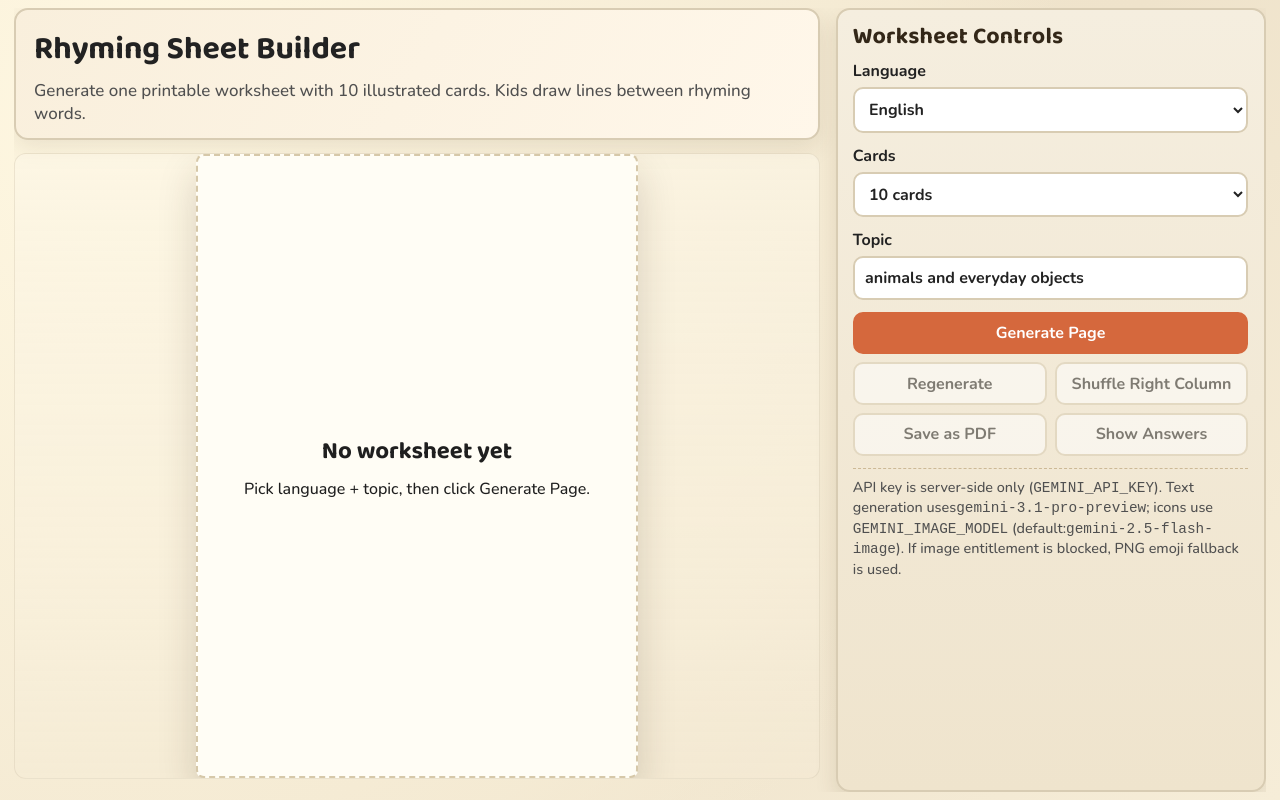
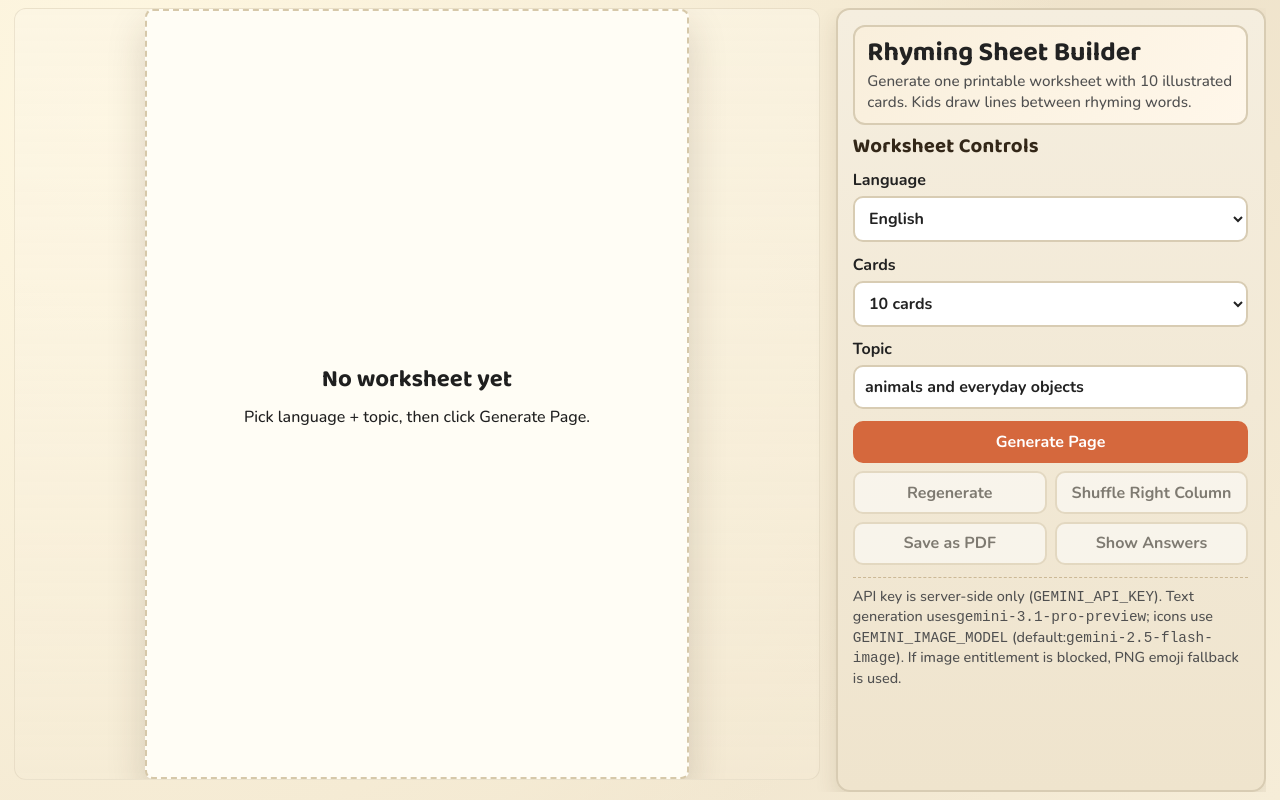
Before and after one commit to mgalavai/rhymes, a React (Vite) app: page / in a window 1280 px wide. Built offline with nearby package versions, Linux system fonts and the light colour scheme.

Commit message:
Move header into sidebar and center worksheet stage

```diff
--- a/src/App.css
+++ b/src/App.css
@@ -26,31 +26,8 @@
   min-width: 0;
   min-height: 0;
   display: grid;
-  grid-template-rows: auto 1fr auto;
-  gap: 0.8rem;
-}
-
-.hero {
-  padding: 0.9rem 1.1rem 0.85rem;
-  border: 2px solid var(--line);
-  border-radius: 14px;
-  background:
-    linear-gradient(120deg, #f9efdc, #fff7ea),
-    repeating-linear-gradient(45deg, rgb(217 204 179 / 16%), rgb(217 204 179 / 16%) 10px, transparent 10px, transparent 20px);
-  box-shadow: 0 8px 24px rgb(72 49 17 / 10%);
-}
-
-.hero h1 {
-  margin: 0;
-  font-family: 'Baloo 2', cursive;
-  font-size: clamp(1.6rem, 2.5vw, 2.4rem);
-  color: var(--ink);
-}
-
-.hero p {
-  margin: 0.2rem 0 0;
-  color: var(--ink-soft);
-  font-size: clamp(0.96rem, 1.35vw, 1.06rem);
+  grid-template-rows: 1fr auto;
+  gap: 0.75rem;
 }
 
 .control-panel {
@@ -69,6 +46,32 @@
   box-shadow: 0 10px 22px rgb(72 49 17 / 12%);
 }
 
+.panel-hero {
+  padding: 0.74rem 0.78rem 0.7rem;
+  border: 2px solid var(--line);
+  border-radius: 12px;
+  background:
+    linear-gradient(120deg, #f9efdc, #fff7ea),
+    repeating-linear-gradient(45deg, rgb(217 204 179 / 16%), rgb(217 204 179 / 16%) 10px, transparent 10px, transparent 20px);
+}
+
+.panel-hero h1 {
+  margin: 0;
+  font-family: 'Baloo 2', cursive;
+  font-size: clamp(1.3rem, 2.1vw, 1.85rem);
+  line-height: 1.02;
+  color: var(--ink);
+  text-align: left;
+}
+
+.panel-hero p {
+  margin: 0.3rem 0 0;
+  color: var(--ink-soft);
+  font-size: 0.95rem;
+  line-height: 1.34;
+  text-align: left;
+}
+
 .control-panel label {
   font-weight: 700;
   color: var(--ink);
@@ -79,7 +82,7 @@
 .panel-title {
   margin: 0;
   font-family: 'Baloo 2', cursive;
-  font-size: 1.45rem;
+  font-size: 1.28rem;
   line-height: 1;
   letter-spacing: 0.01em;
   color: #332718;
@@ -309,7 +312,7 @@
 
   .workspace {
     order: 2;
-    grid-template-rows: auto auto auto;
+    grid-template-rows: auto auto;
   }
 
   .control-panel {
--- a/src/App.tsx
+++ b/src/App.tsx
@@ -278,14 +278,6 @@ function App() {
   return (
     <div className="app-shell">
       <main className="workspace">
-        <header className="hero no-print">
-          <h1>Rhyming Sheet Builder</h1>
-          <p>
-            Generate one printable worksheet with {pairCount * 2} illustrated cards. Kids draw
-            lines between rhyming words.
-          </p>
-        </header>
-
         <section className="sheet-frame" aria-live="polite">
           {worksheet && cards ? (
             <article className="worksheet-page">
@@ -352,6 +344,14 @@ function App() {
       </main>
 
       <aside className="control-panel no-print">
+        <header className="panel-hero">
+          <h1>Rhyming Sheet Builder</h1>
+          <p>
+            Generate one printable worksheet with {pairCount * 2} illustrated cards. Kids draw
+            lines between rhyming words.
+          </p>
+        </header>
+
         <h2 className="panel-title">Worksheet Controls</h2>
 
         <label>
```
